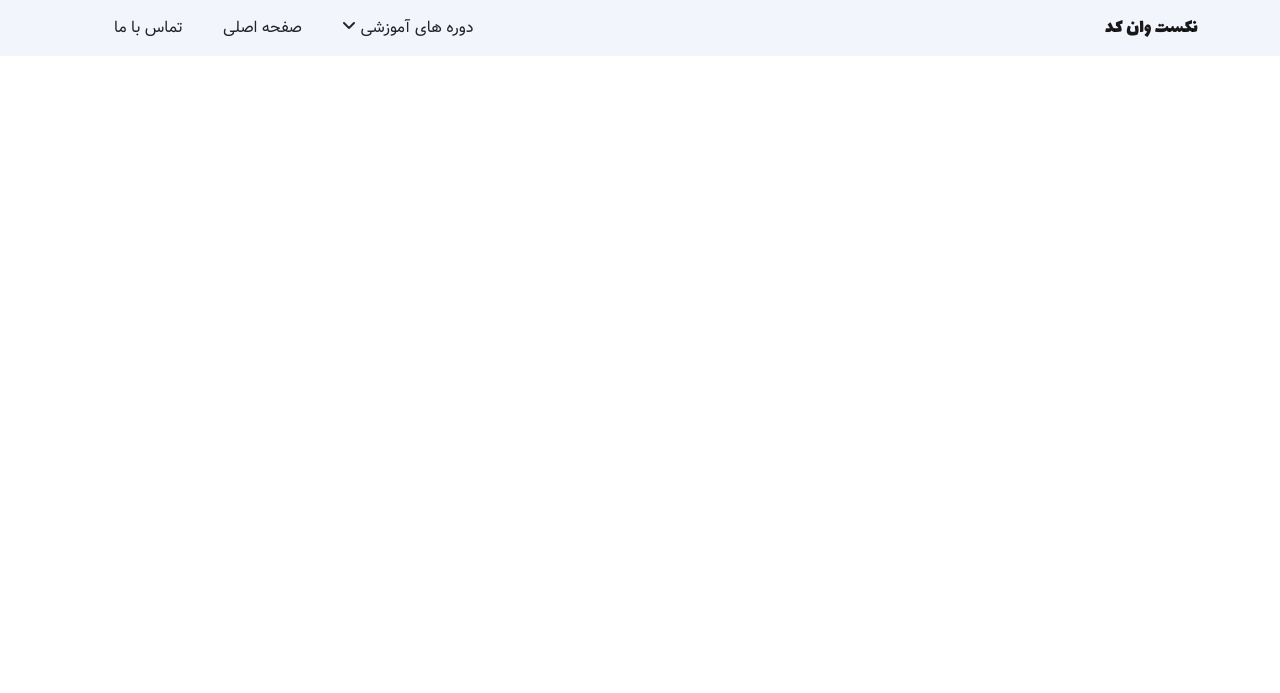
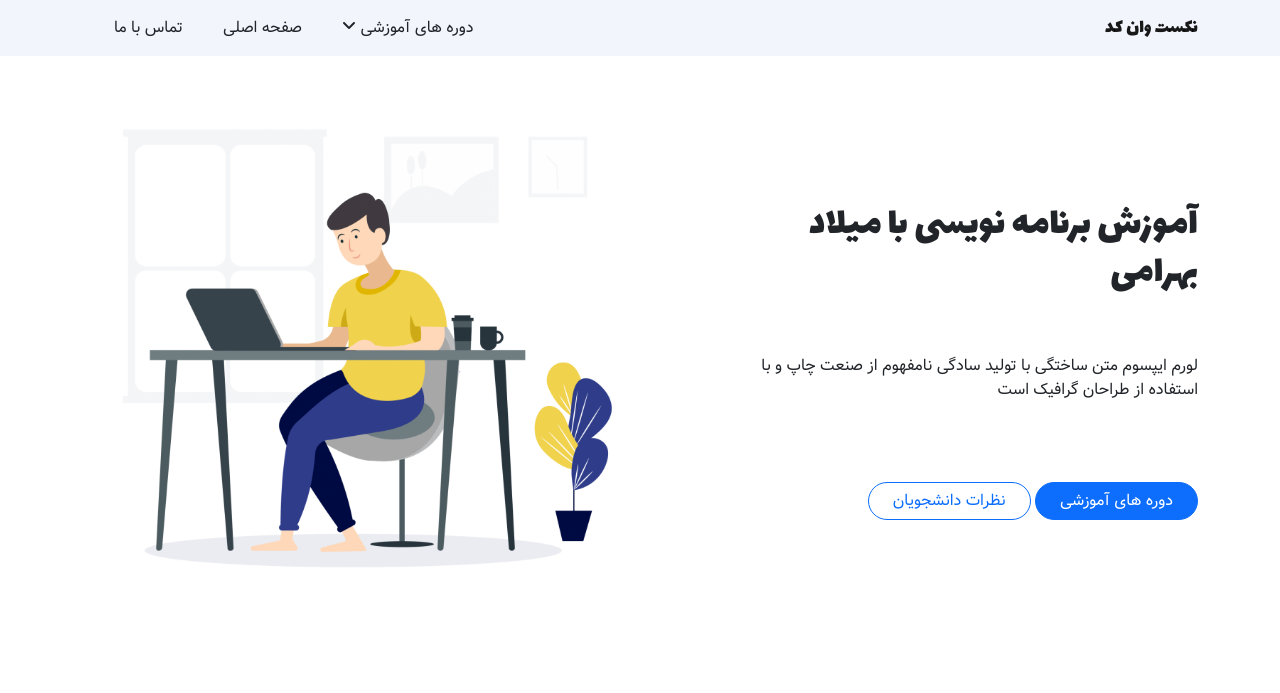
Before and after one commit to Amirksr/website-courses, a plain HTML site: page index.html in a window 1280 px wide. Drawn offline with nearby package versions, Linux system fonts and the light colour scheme.

Commit message:
Create an introduction section

```diff
--- a/index.html
+++ b/index.html
@@ -98,6 +98,22 @@
             </div>
           </nav>
     </header>
+    <!-- intro section -->
+    <section class="mt-5 py-5">
+      <div class="container">
+        <div class="row align-items-center">
+          <div class="col-md-5">
+            <h3 class="lalezar fs-1">آموزش برنامه نویسی با میلاد بهرامی</h3>
+            <p class="py-5">لورم ایپسوم متن ساختگی با تولید سادگی نامفهوم از صنعت چاپ و با استفاده از طراحان گرافیک است</p>
+            <button class="btn btn-primary rounded-pill px-4 my-3">دوره های آموزشی</button>
+            <button class="btn btn-outline-primary rounded-pill px-4">نظرات دانشجویان</button>
+          </div>
+          <div class="col-md-6 offset-md-1">
+            <img class="img-fluid" src="./images/header/header-intro.png" alt="">
+          </div>
+        </div>
+      </div>
+    </section>
     <script src="/js/bootstrap.bundle.min.js"></script>
     <script src="/js/javascript.js"></script>
 </body>
--- a/styles/style.css
+++ b/styles/style.css
@@ -35,3 +35,7 @@ nav {
 .course-list-item:hover {
     background-color: rgb(240, 240, 240);
 }
+.header {
+    background: url('../images/header/header-bg.png') top center no-repeat;
+    background-size: cover;
+}
```
Also changed, not shown: images/header/header-bg.png (added), images/header/header-intro.png (added).
